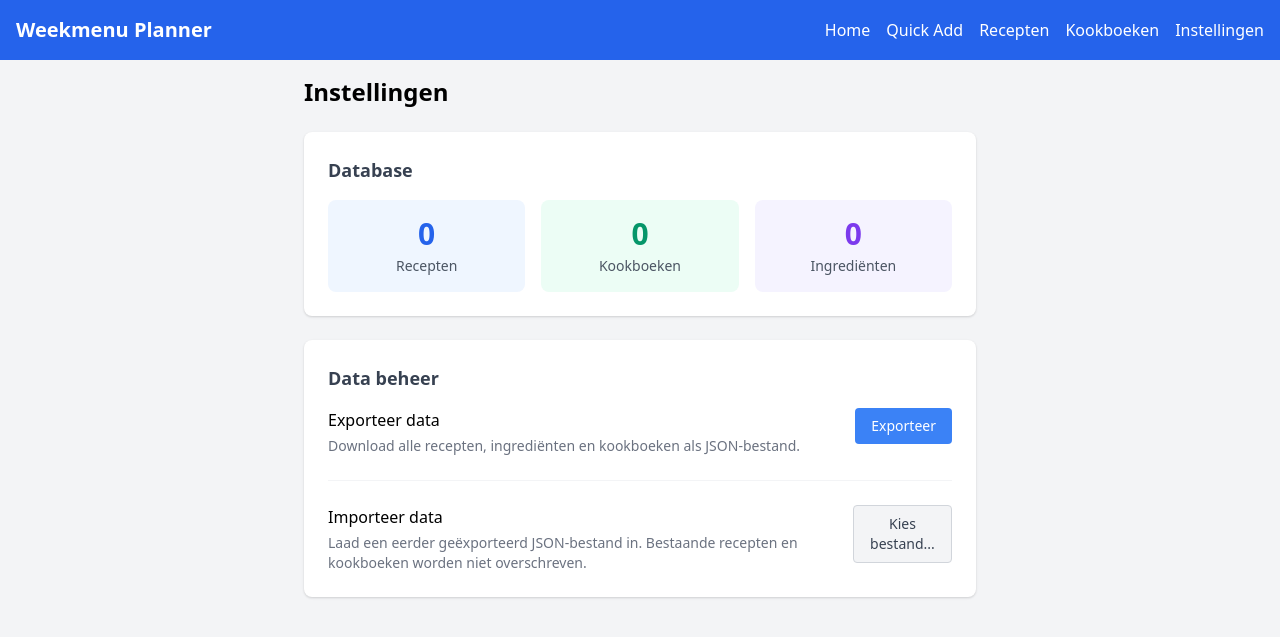
After one commit to beninhos/weekmenu-docker, a Flask app: page /settings in a window 1280 px wide. The commit adds this page. Shown: the top 637 px of the page. Run offline with Flask 3, Linux system fonts and the light colour scheme; parts of the project's set-up code (start-up, migrations or seed data) failed here and were passed over.

Commit message:
Voeg instellingen pagina toe met export/import en database statistieken
- Nieuwe /settings pagina met database statistieken (aantal recepten, kookboeken, ingrediënten)
- Export/import verplaatst van navbar-knoppen naar de instellingen pagina
- Import feedback wordt in-page getoond (groen/rood) in plaats van een alert()
- Navbar vereenvoudigd: één 'Instellingen' link vervangt de twee losse knoppen

```diff
--- a/app.py
+++ b/app.py
@@ -1,8 +1,10 @@
-from flask import Flask, render_template, request, jsonify, redirect, url_for, flash
+from flask import Flask, render_template, request, jsonify, redirect, url_for, flash, send_file
 from flask_sqlalchemy import SQLAlchemy
 from datetime import datetime, date
 from werkzeug.utils import secure_filename
 import os
+import io
+import json
 from pathlib import Path
 
 def format_amount(amount):
@@ -665,6 +667,121 @@ def copy_previous_week():
         return jsonify({'status': 'error', 'message': str(e)}), 400
 
 
+@app.route('/settings')
+def settings():
+    stats = {
+        'recipes': Recipe.query.count(),
+        'cookbooks': Cookbook.query.count(),
+        'ingredients': Ingredient.query.count(),
+    }
+    return render_template('settings.html', stats=stats)
+
+
+@app.route('/export')
+def export_data():
+    cookbooks = Cookbook.query.order_by(Cookbook.name).all()
+    recipes = Recipe.query.order_by(Recipe.name).all()
+
+    data = {
+        'version': 1,
+        'exported_at': datetime.now().isoformat(),
+        'cookbooks': [
+            {'name': c.name, 'abbreviation': c.abbreviation}
+            for c in cookbooks
+        ],
+        'recipes': [
+            {
+                'name': r.name,
+                'serves': r.serves,
+                'cookbook': r.cookbook.name if r.cookbook else None,
+                'page': r.page,
+                'is_favorite': r.is_favorite,
+                'ingredients': [
+                    {
+                        'name': ri.ingredient.name,
+                        'category': ri.ingredient.category,
+                        'amount': ri.amount,
+                        'unit': ri.unit
+                    }
+                    for ri in r.ingredients
+                ]
+            }
+            for r in recipes
+        ]
+    }
+
+    buf = io.BytesIO(json.dumps(data, ensure_ascii=False, indent=2).encode('utf-8'))
+    buf.seek(0)
+    filename = f"weekmenu_export_{date.today().strftime('%Y%m%d')}.json"
+    return send_file(buf, mimetype='application/json', as_attachment=True, download_name=filename)
+
+
+@app.route('/import', methods=['POST'])
+def import_data():
+    try:
+        file = request.files.get('file')
+        if not file:
+            return jsonify({'status': 'error', 'message': 'Geen bestand geselecteerd'}), 400
+
+        data = json.loads(file.read().decode('utf-8'))
+        counts = {'cookbooks': 0, 'recipes': 0, 'ingredients': 0}
+
+        # Importeer kookboeken
+        for cb_data in data.get('cookbooks', []):
+            if not Cookbook.query.filter_by(name=cb_data['name']).first():
+                db.session.add(Cookbook(
+                    name=cb_data['name'],
+                    abbreviation=cb_data.get('abbreviation')
+                ))
+                counts['cookbooks'] += 1
+        db.session.commit()
+
+        # Importeer recepten
+        for r_data in data.get('recipes', []):
+            if Recipe.query.filter_by(name=r_data['name']).first():
+                continue
+
+            cookbook = Cookbook.query.filter_by(name=r_data['cookbook']).first() if r_data.get('cookbook') else None
+            recipe = Recipe(
+                name=r_data['name'],
+                serves=r_data.get('serves', 4),
+                cookbook_id=cookbook.id if cookbook else None,
+                page=r_data.get('page'),
+                is_favorite=r_data.get('is_favorite', False)
+            )
+            db.session.add(recipe)
+            db.session.flush()
+
+            for ing_data in r_data.get('ingredients', []):
+                ingredient = Ingredient.query.filter_by(name=ing_data['name']).first()
+                if not ingredient:
+                    ingredient = Ingredient(
+                        name=ing_data['name'],
+                        category=ing_data.get('category', 'Overig')
+                    )
+                    db.session.add(ingredient)
+                    db.session.flush()
+                    counts['ingredients'] += 1
+
+                db.session.add(RecipeIngredient(
+                    recipe_id=recipe.id,
+                    ingredient_id=ingredient.id,
+                    amount=ing_data.get('amount', 0),
+                    unit=ing_data.get('unit', '')
+                ))
+
+            counts['recipes'] += 1
+
+        db.session.commit()
+        return jsonify({
+            'status': 'success',
+            'message': f"{counts['cookbooks']} kookboeken, {counts['recipes']} recepten en {counts['ingredients']} ingrediënten geïmporteerd."
+        })
+    except Exception as e:
+        db.session.rollback()
+        return jsonify({'status': 'error', 'message': str(e)}), 400
+
+
 if __name__ == '__main__':
     with app.app_context():
         db.create_all()
--- a/templates/base.html
+++ b/templates/base.html
@@ -10,11 +10,12 @@
     <nav class="bg-blue-600 text-white p-4">
         <div class="container mx-auto flex justify-between items-center">
             <h1 class="text-xl font-bold">Weekmenu Planner</h1>
-            <div class="space-x-4">
+            <div class="space-x-4 flex items-center">
                 <a href="{{ url_for('index') }}" class="hover:text-gray-200">Home</a>
                 <a href="{{ url_for('quick_add') }}" class="hover:text-gray-200">Quick Add</a>
                 <a href="{{ url_for('recipes') }}" class="hover:text-gray-200">Recepten</a>
                 <a href="{{ url_for('list_cookbooks') }}" class="hover:text-gray-200">Kookboeken</a>
+                <a href="{{ url_for('settings') }}" class="hover:text-gray-200">Instellingen</a>
             </div>
         </div>
     </nav>
--- /dev/null
+++ b/templates/settings.html
@@ -0,0 +1,100 @@
+{% extends "base.html" %}
+{% block content %}
+<div class="max-w-2xl mx-auto space-y-6">
+    <h2 class="text-2xl font-bold">Instellingen</h2>
+
+    <!-- Statistieken -->
+    <div class="bg-white rounded-lg shadow p-6">
+        <h3 class="text-lg font-semibold mb-4 text-gray-700">Database</h3>
+        <div class="grid grid-cols-3 gap-4 text-center">
+            <div class="bg-blue-50 rounded-lg p-4">
+                <div class="text-3xl font-bold text-blue-600">{{ stats.recipes }}</div>
+                <div class="text-sm text-gray-600 mt-1">Recepten</div>
+            </div>
+            <div class="bg-green-50 rounded-lg p-4">
+                <div class="text-3xl font-bold text-green-600">{{ stats.cookbooks }}</div>
+                <div class="text-sm text-gray-600 mt-1">Kookboeken</div>
+            </div>
+            <div class="bg-purple-50 rounded-lg p-4">
+                <div class="text-3xl font-bold text-purple-600">{{ stats.ingredients }}</div>
+                <div class="text-sm text-gray-600 mt-1">Ingrediënten</div>
+            </div>
+        </div>
+    </div>
+
+    <!-- Data beheer -->
+    <div class="bg-white rounded-lg shadow p-6">
+        <h3 class="text-lg font-semibold mb-4 text-gray-700">Data beheer</h3>
+        <div class="space-y-6">
+
+            <!-- Export -->
+            <div class="flex items-start justify-between">
+                <div>
+                    <p class="font-medium">Exporteer data</p>
+                    <p class="text-sm text-gray-500 mt-1">Download alle recepten, ingrediënten en kookboeken als JSON-bestand.</p>
+                </div>
+                <a href="{{ url_for('export_data') }}"
+                   class="ml-6 shrink-0 bg-blue-500 text-white px-4 py-2 rounded hover:bg-blue-600 text-sm">
+                    Exporteer
+                </a>
+            </div>
+
+            <hr class="border-gray-100">
+
+            <!-- Import -->
+            <div>
+                <div class="flex items-start justify-between">
+                    <div>
+                        <p class="font-medium">Importeer data</p>
+                        <p class="text-sm text-gray-500 mt-1">Laad een eerder geëxporteerd JSON-bestand in. Bestaande recepten en kookboeken worden niet overschreven.</p>
+                    </div>
+                    <button onclick="document.getElementById('importFile').click()"
+                            class="ml-6 shrink-0 bg-gray-100 text-gray-700 px-4 py-2 rounded hover:bg-gray-200 text-sm border border-gray-300">
+                        Kies bestand...
+                    </button>
+                    <input type="file" id="importFile" accept=".json" class="hidden" onchange="importData(this)">
+                </div>
+
+                <!-- Feedback -->
+                <div id="importResult" class="hidden mt-4 p-3 rounded text-sm"></div>
+            </div>
+
+        </div>
+    </div>
+</div>
+
+<script>
+async function importData(input) {
+    const file = input.files[0];
+    if (!file) return;
+
+    const resultDiv = document.getElementById('importResult');
+    resultDiv.className = 'mt-4 p-3 rounded text-sm bg-gray-100 text-gray-600';
+    resultDiv.textContent = 'Bezig met importeren...';
+    resultDiv.classList.remove('hidden');
+
+    const formData = new FormData();
+    formData.append('file', file);
+
+    try {
+        const response = await fetch('/import', { method: 'POST', body: formData });
+        const data = await response.json();
+
+        if (data.status === 'success') {
+            resultDiv.className = 'mt-4 p-3 rounded text-sm bg-green-50 text-green-800 border border-green-200';
+            resultDiv.textContent = 'Import geslaagd: ' + data.message;
+            // Ververs de statistieken na 1 seconde
+            setTimeout(() => location.reload(), 1500);
+        } else {
+            resultDiv.className = 'mt-4 p-3 rounded text-sm bg-red-50 text-red-800 border border-red-200';
+            resultDiv.textContent = 'Fout bij importeren: ' + data.message;
+        }
+    } catch (error) {
+        resultDiv.className = 'mt-4 p-3 rounded text-sm bg-red-50 text-red-800 border border-red-200';
+        resultDiv.textContent = 'Fout: ' + error.message;
+    }
+
+    input.value = '';
+}
+</script>
+{% endblock %}
```
